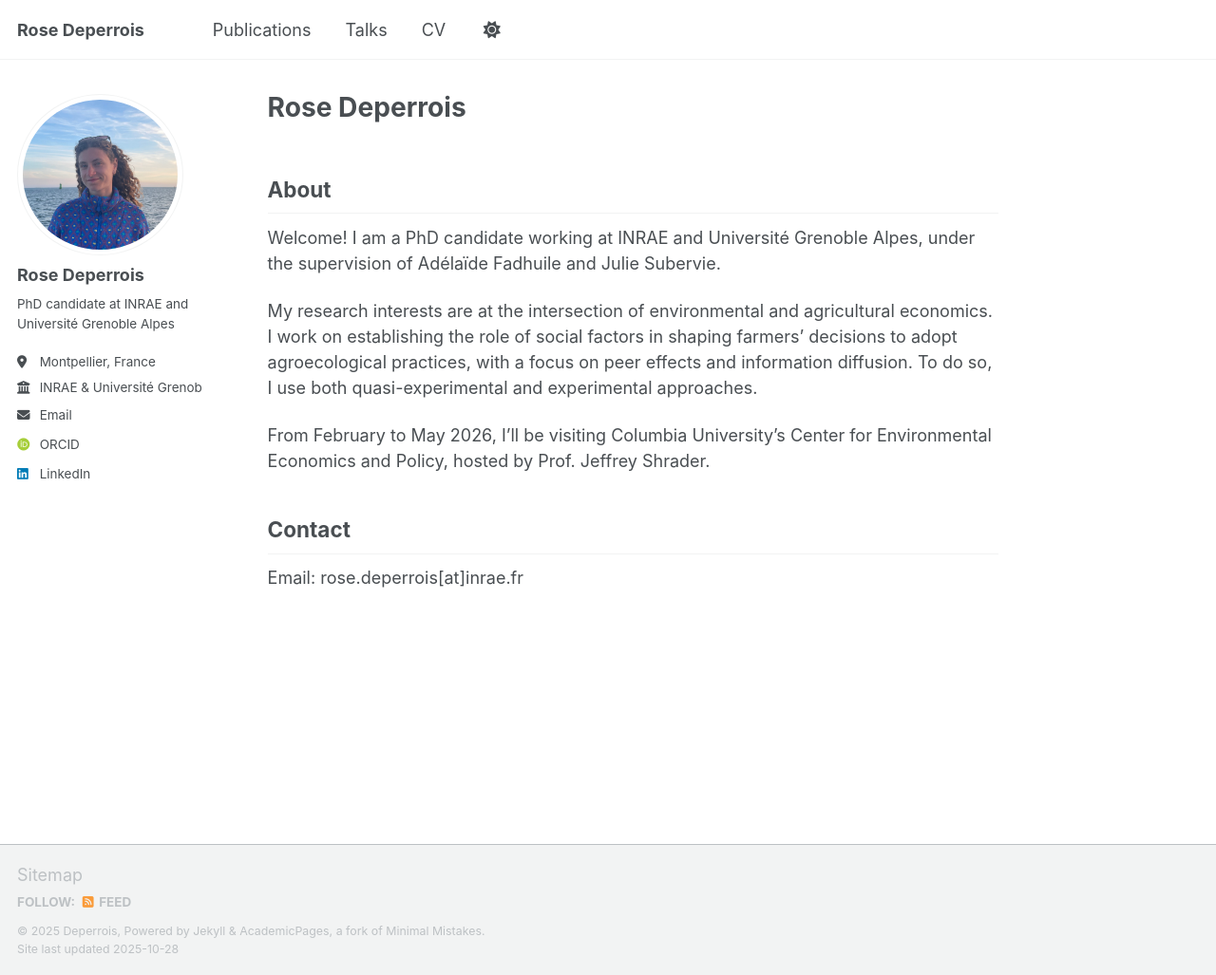
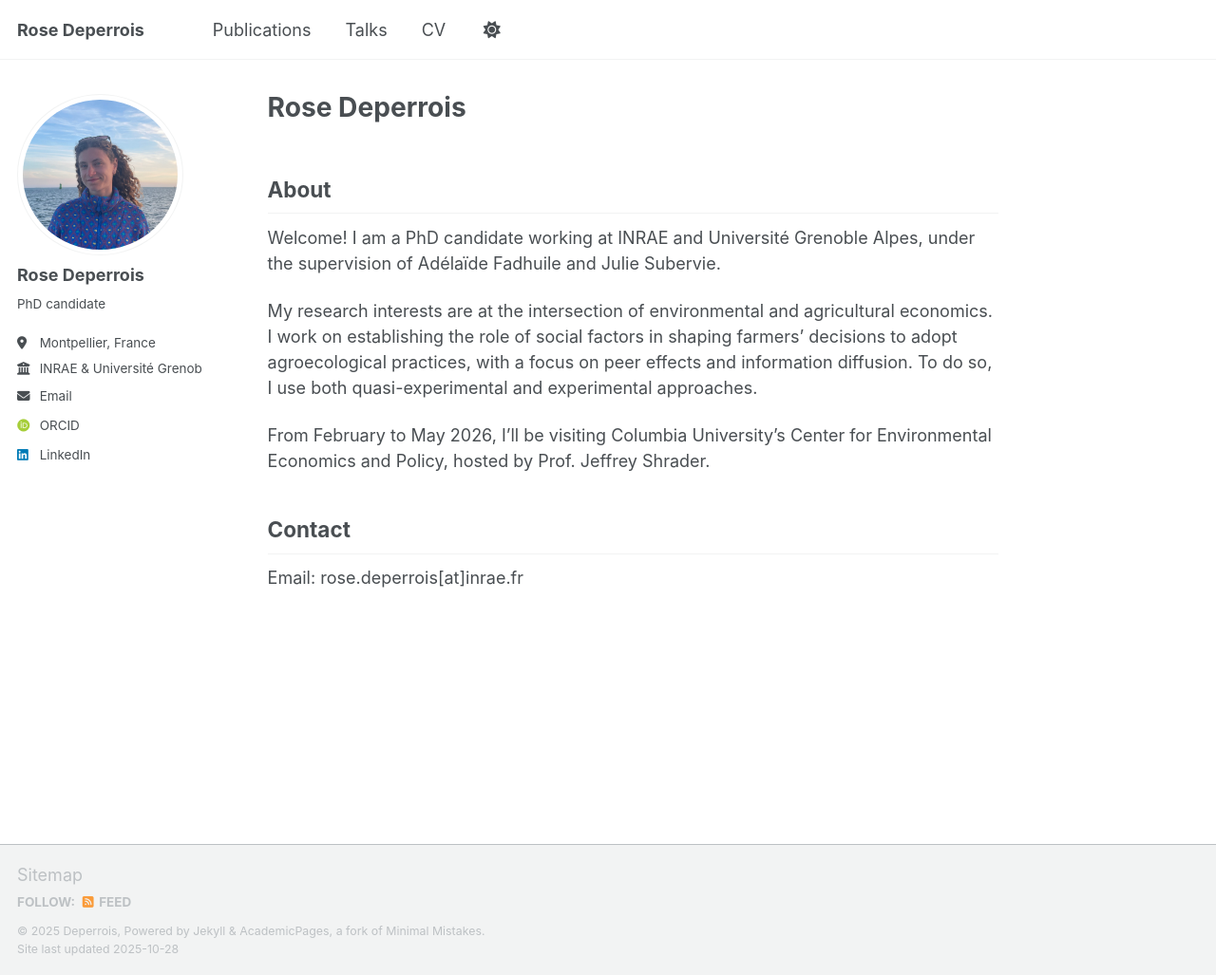
Before and after one commit to rosedeperrois/rosedeperrois.github.io, a Jekyll site: the page built from _pages/about.md, in a window 1280 px wide and 1027 px high. Shown: the whole window at 95% size. Built offline with Jekyll 4.4.1, drawn with Linux system fonts in a browser that asks for light colours; some web fonts are replaced; a script that is not in the unit is left out.

Commit message:
Update _config.yml

```diff
--- a/_config.yml
+++ b/_config.yml
@@ -26,7 +26,7 @@ author:
   avatar           : "IMG_6122.jpg"
   name             : "Rose Deperrois"
   pronouns         : # "she/her"
-  bio              : "PhD candidate at INRAE and Université Grenoble Alpes"
+  bio              : "PhD candidate"
   location         : "Montpellier, France"
   employer         : "INRAE & Université Grenoble Alpes"
   uri              : # URL
```
